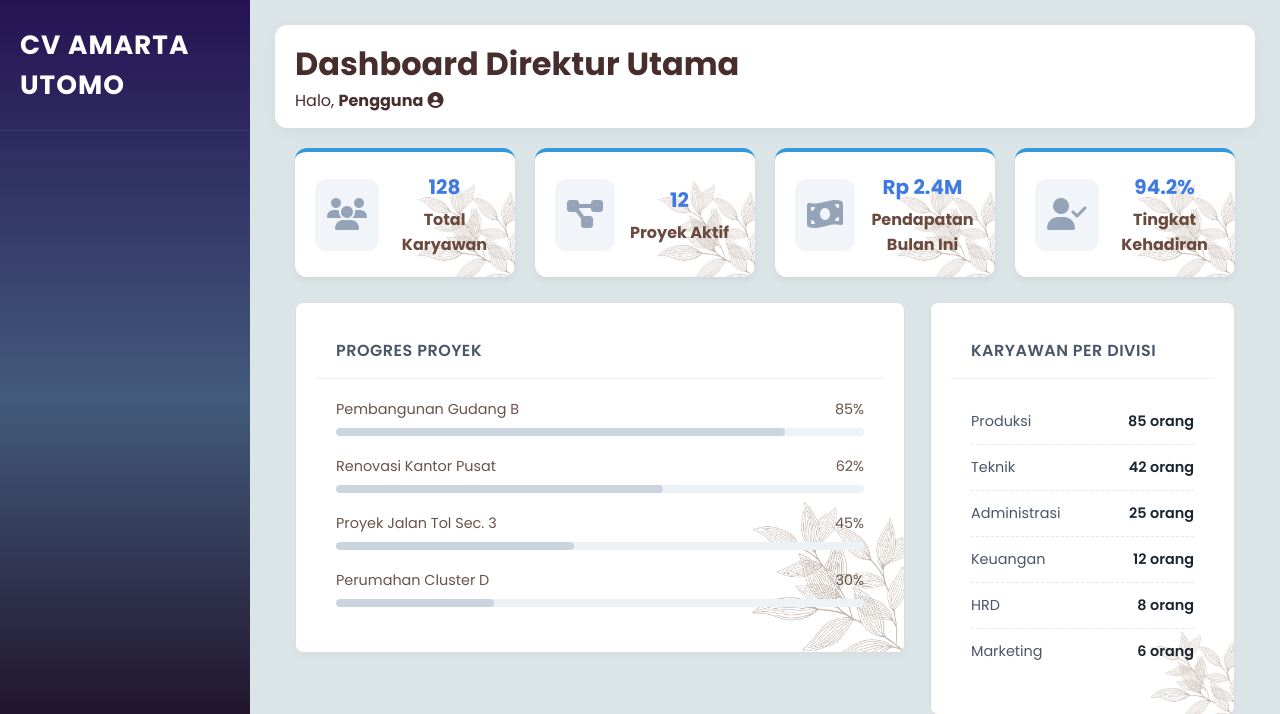
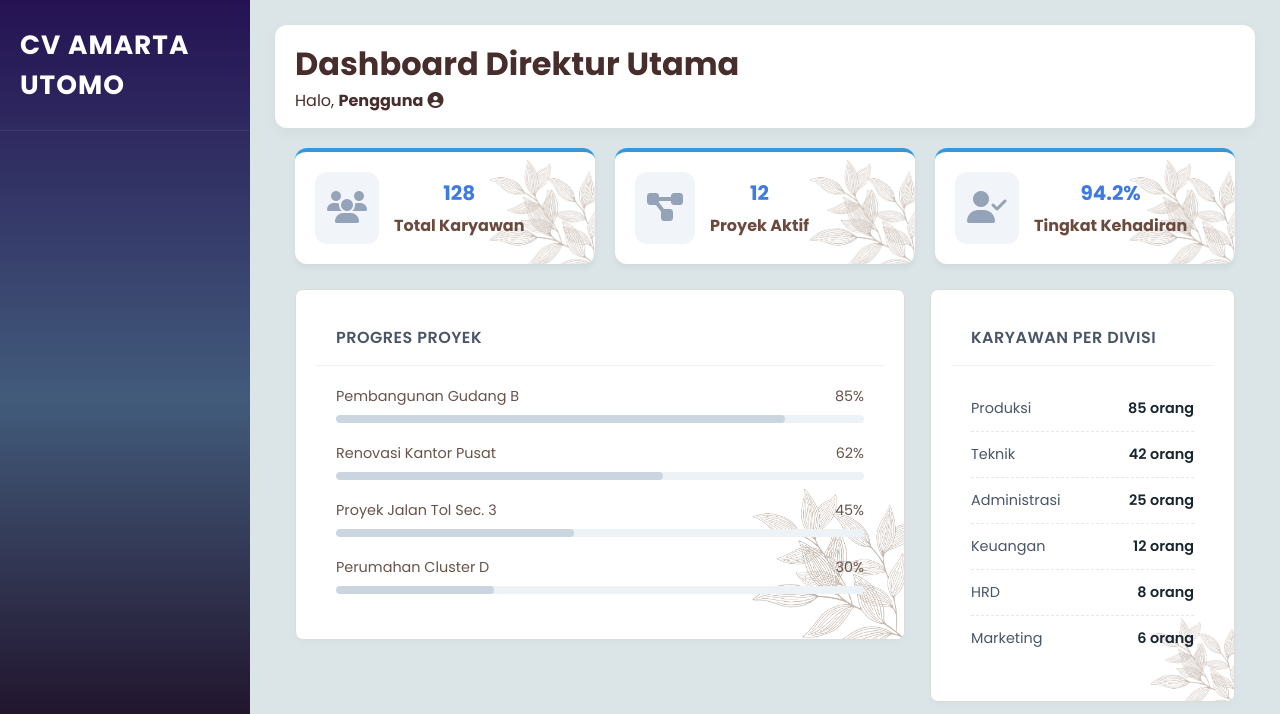
Before and after one commit to cintanussy102-del/PA-AmartaUtomo, a Flask app: template TA_CV_AMARTA_UTOMO/views/templates/direktur/dashboard.html in a window 1280 px wide. Shown: the top 714 px of the page. Run offline with Flask 3, Linux system fonts and the light colour scheme; the template is opened without the code that fills it, so the values that code supplies are empty.

Commit message:
hapus tulisan pendapatan bulan ini

```diff
--- a/TA_CV_AMARTA_UTOMO/views/templates/direktur/dashboard.html
+++ b/TA_CV_AMARTA_UTOMO/views/templates/direktur/dashboard.html
@@ -24,14 +24,6 @@
         <div class="card-info">
             <h3 class="card-value">12</h3>
             <span class="card-label">Proyek Aktif</span>
-        </div>
-    </div>
-
-    <div class="metric-card card-purple">
-        <div class="card-icon"><i class="fas fa-money-bill-wave"></i></div>
-        <div class="card-info">
-            <h3 class="card-value">Rp 2.4M</h3>
-            <span class="card-label">Pendapatan Bulan Ini</span>
         </div>
     </div>
 
```
